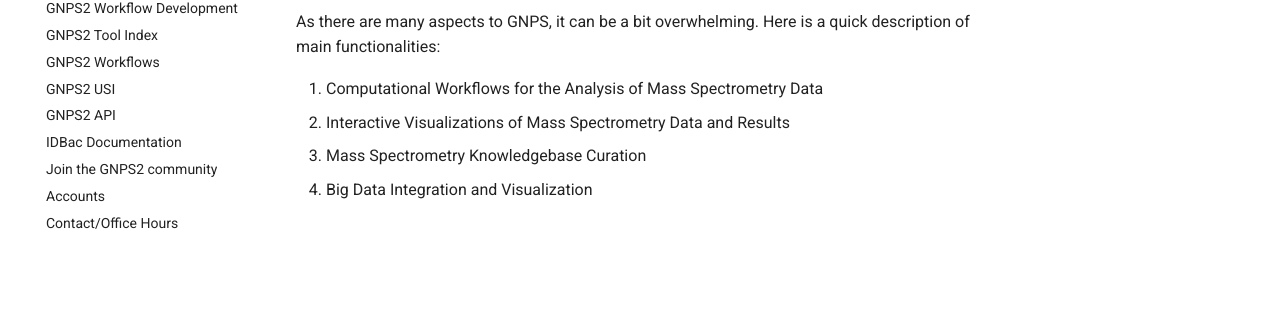
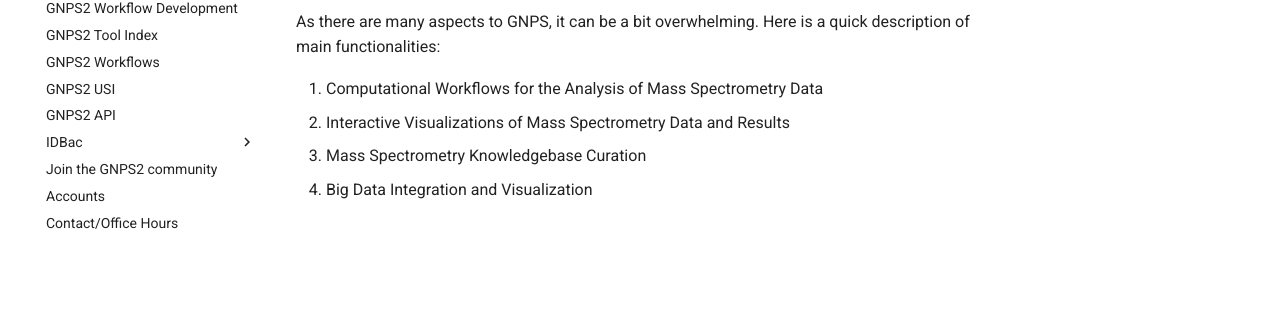
Before and after one commit to Wang-Bioinformatics-Lab/GNPS2_Documentation, an MkDocs documentation site: the page built from docs/index.md, in a window 1280 px wide. Shown: the part 238-565 px from the top of the page. Built offline with MkDocs 1.6.1 and Material for MkDocs 9.7.7, drawn with Linux system fonts in a browser that asks for light colours; comment, search, counter and statistics services are not loaded.

Commit message:
reorganizing

```diff
--- a/mkdocs.yml
+++ b/mkdocs.yml
@@ -14,7 +14,9 @@
     - GNPS2 Workflows: workflowindex.md
     - GNPS2 USI: usi.md
     - GNPS2 API: api.md
-    - IDBac Documentation: idbac.md
+    - IDBac:
+        - Introduction: idbac.md
+        - Conversion: idbacconversion.md
     - Join the GNPS2 community: community.md
     - Accounts: accounts.md
     - Contact/Office Hours: contact.md
```
Also changed, not shown: docs/idbacconversion.md (added).
